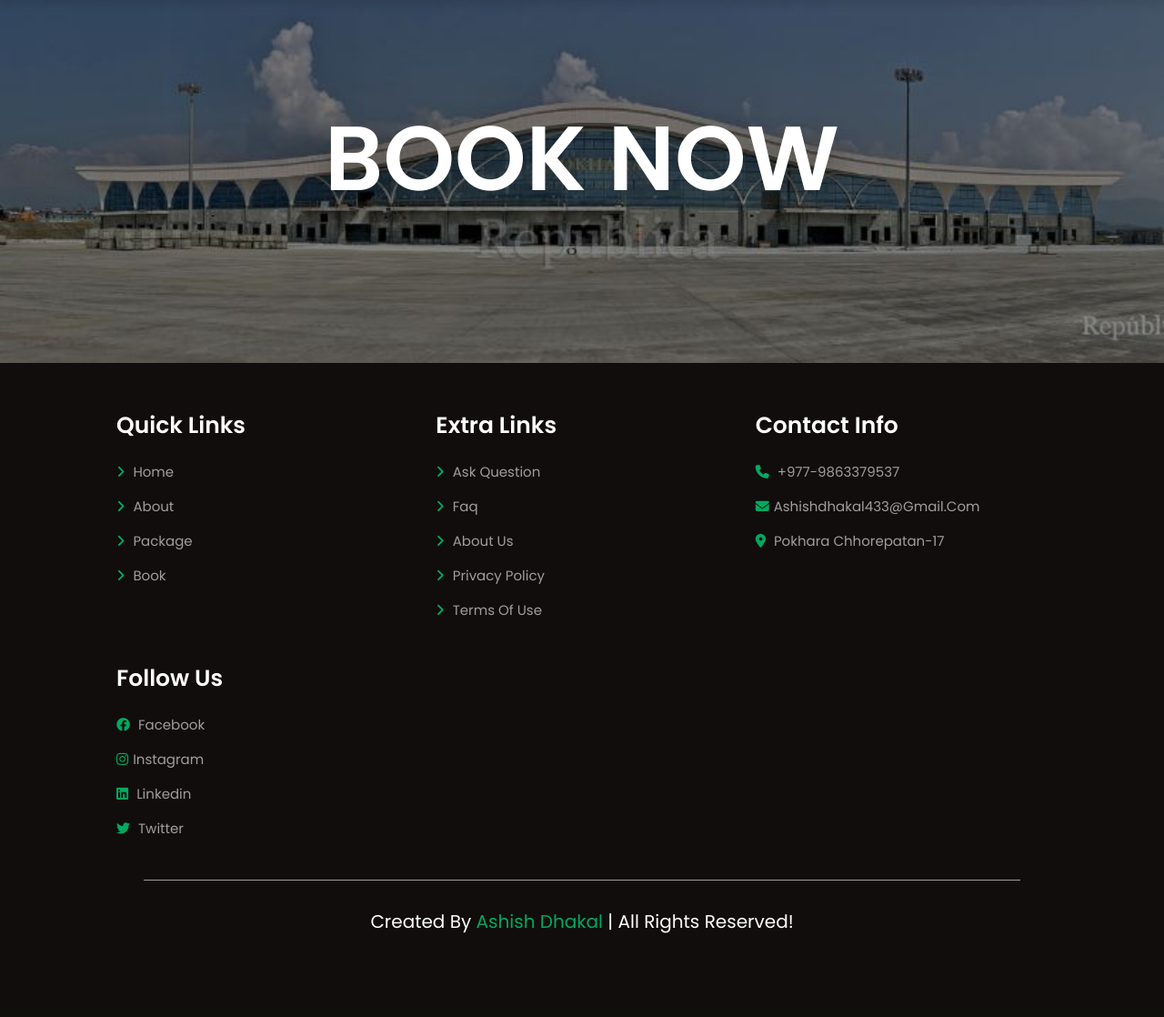
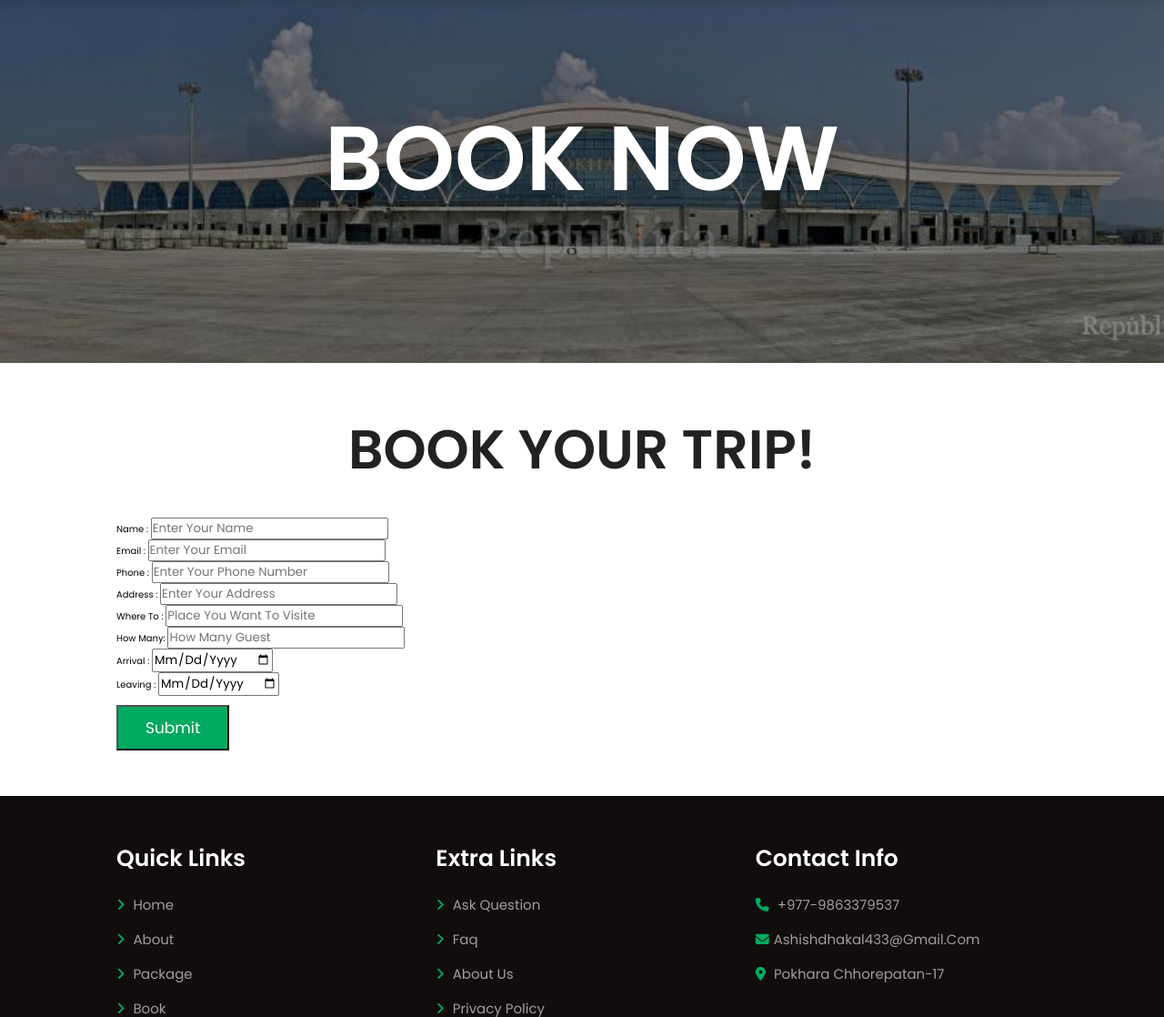
Before and after one commit to Ashish-Dhakal/Tours-and-travel-website, a PHP site: page /book.php in a window 1280 px wide. Shown: the part 79-1197 px from the top of the page at 91% size. Before the commit the page ends 1105 px from the top, so only its background shows below. Run offline with PHP 8.4, Linux system fonts and the light colour scheme; some libraries are stand-ins or nearby versions.

Commit message:
book content added

```diff
--- a/book.php
+++ b/book.php
@@ -49,8 +49,64 @@
 
     <div class="heading">
         <h1>Book now</h1>
+    </div>
 
-    </div>
+    <!-- booking section starts -->
+
+    <section class="booking">
+
+        <h1 class="heading-title"> book your trip!</h1>
+
+        <form action="book_form.php" method="post" class="book-form">
+            <div class="flex">
+                <div class="inputBox">
+                    <span> name :</span>
+                    <input type="text" placeholder="enter your name" name="name">
+                </div>
+
+                <div class="inputBox">
+                    <span> email :</span>
+                    <input type="email" placeholder="enter your email" name="email">
+                </div>
+
+                <div class="inputBox">
+                    <span> phone :</span>
+                    <input type="number" placeholder="enter your phone number" name="phone">
+                </div>
+
+                <div class="inputBox">
+                    <span> address :</span>
+                    <input type="text" placeholder="enter your address" name="address">
+                </div>
+
+                <div class="inputBox">
+                    <span> where to :</span>
+                    <input type="text" placeholder="place you want to visite" name="location">
+                </div>
+
+                <div class="inputBox">
+                    <span> how many:</span>
+                    <input type="text" placeholder="how many guest" name="guests">
+                </div>
+
+                <div class="inputBox">
+                    <span> arrival :</span>
+                    <input type="date" name="arrival">
+                </div>
+
+                <div class="inputBox">
+                    <span> leaving :</span>
+                    <input type="date" name="leaving">
+                </div>
+            </div>
+
+            <input type="submit" name="send" value="submit" class="btn">
+
+        </form>
+
+    </section>
+
+    <!-- booking section ends -->
 
 
 
```
